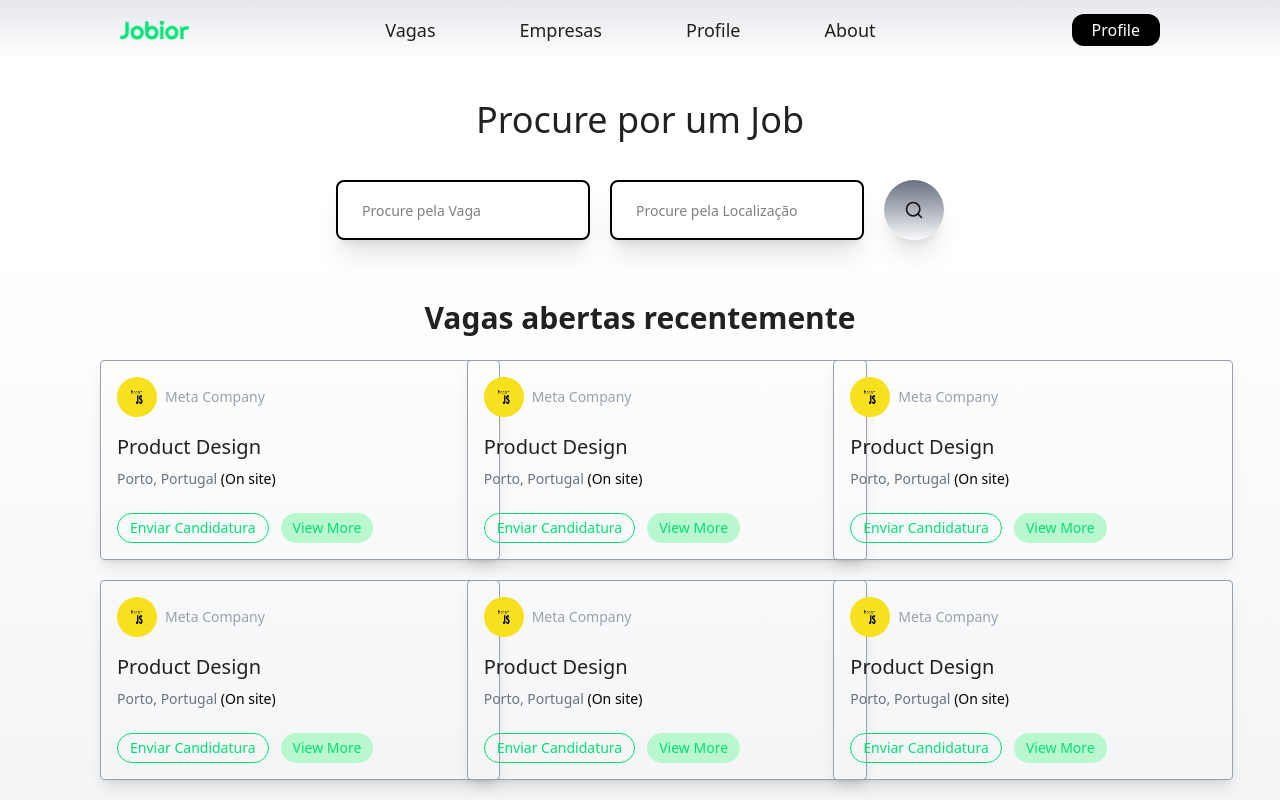
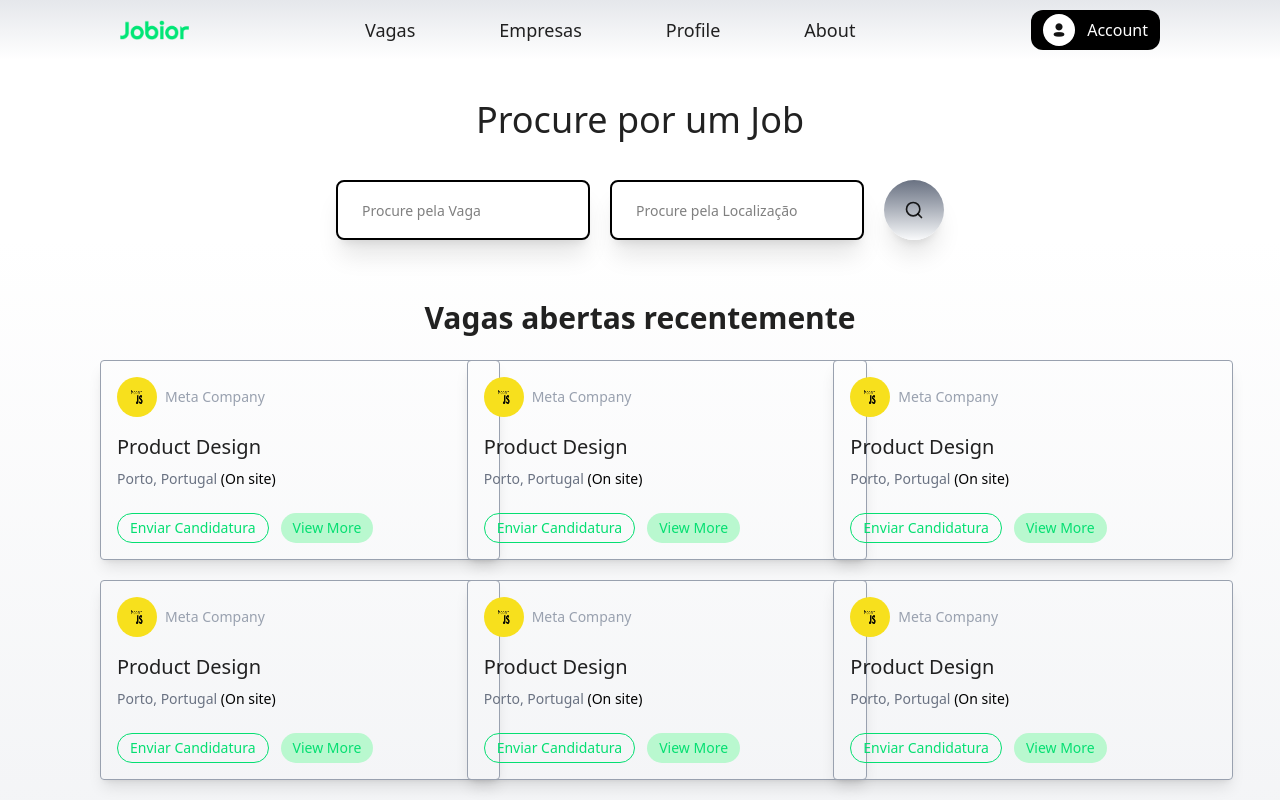
Before and after one commit to Trabalho-Tic/Tic-Site-de-vagas-de-emprego-, a React (Vite) app in the folder Frontend/TicFrontend/: page /home in a window 1280 px wide. Shown: the top 800 px of the page. Built offline with nearby package versions, Linux system fonts and the light colour scheme.

Commit message:
feat(header) Atualizando o botão de profile

```diff
--- a/Frontend/TicFrontend/src/components/Header.jsx
+++ b/Frontend/TicFrontend/src/components/Header.jsx
@@ -2,6 +2,7 @@ import React from "react"
 import "../Styles/home.css"
 import { NavLink, Link } from "react-router-dom"
 import logo from "../assets/Jobior.png"
+import profile from "../assets/profile.png"
 
 function Home() {
 
@@ -14,7 +15,10 @@ function Home() {
                 <NavLink to={"/"} className={({ isActive }) => isActive ? "text-lg bg-green-300 rounded-4xl py-2 px-3 font-medium transition-all duration-400 hover:text-gray-200" : "text-lg font-medium py-2 px-3 transition-all duration-400 hover:text-gray-200"}>Profile</NavLink>
                 <NavLink to={"/"} className={({ isActive }) => isActive ? "text-lg bg-green-300 rounded-4xl py-2 px-3 font-medium transition-all duration-400 hover:text-gray-200" : "text-lg font-medium py-2 px-3 transition-all duration-400 hover:text-gray-200"}>About</NavLink>
             </nav>
-            <Link className="hidden sm:flex bg-black text-white px-5 py-1 transition-all duration-500 hover:bg-gray-500 rounded-xl">Profile</Link>
+            <Link className="hidden sm:flex items-center gap-3 bg-black text-white px-3 py-1 transition-all duration-500 hover:bg-gray-500 rounded-xl">
+                <img className="w-8 bg-white rounded-4xl p-2" src={profile} alt="" />
+                Account
+            </Link>
         </header>
     )
 }
```
Also changed, not shown: Frontend/TicFrontend/src/assets/profile.png (added).
